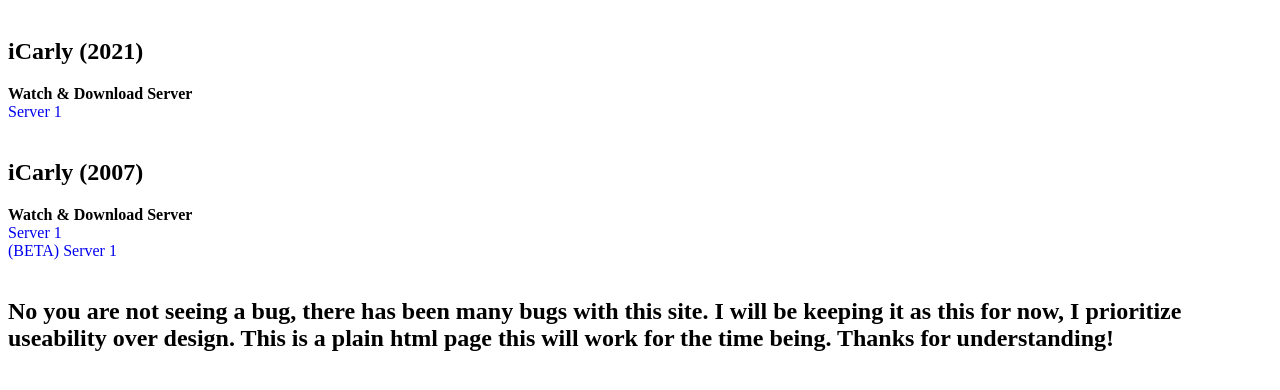
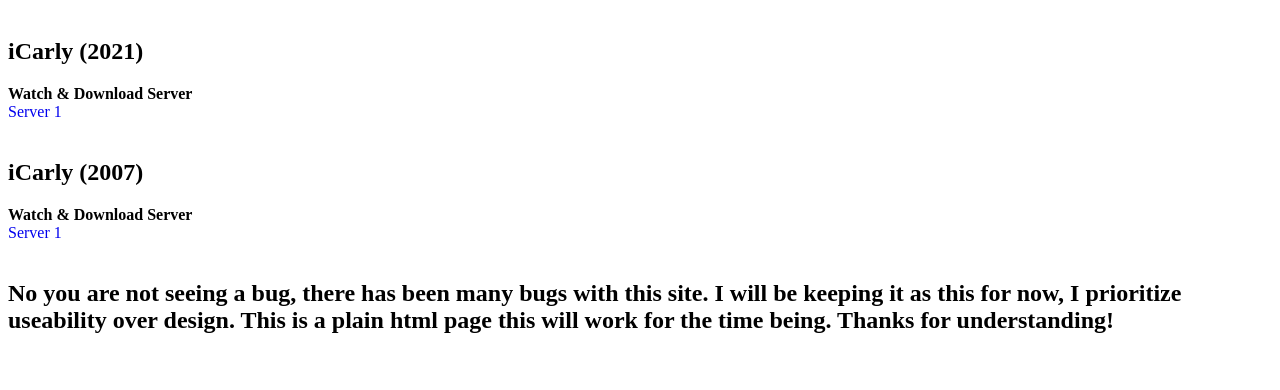
Before and after one commit to Geoo15/rWatchiCarly, a plain HTML site: page index.html in a window 1280 px wide. Shown: the part 66-456 px from the top of the page. Drawn offline with Linux system fonts and the light colour scheme.

Commit message:
Update index.html

```diff
--- a/index.html
+++ b/index.html
@@ -15,7 +15,6 @@
 <h2>iCarly (2007)</h2>
 <b>Watch & Download Server</b><br>
 <a href="https://drive.google.com/drive/folders/11iSJbPFX3vh3pZ0qyafqCap7InjNoqhz?usp=sharing" target=”_blank” style="text-decoration: none;">Server 1</a><br>
-    <a href="https://rwatchicarly.animein4k01.workers.dev/0:/" target=”_blank” style="text-decoration: none;">(BETA) Server 1</a><br>
 
     <br>
     <h2>No you are not seeing a bug, there has been many bugs with this site. I will be keeping it as this for now, I prioritize useability over design. This is a plain html page this will work for the time being. Thanks for understanding! </h2>
```
